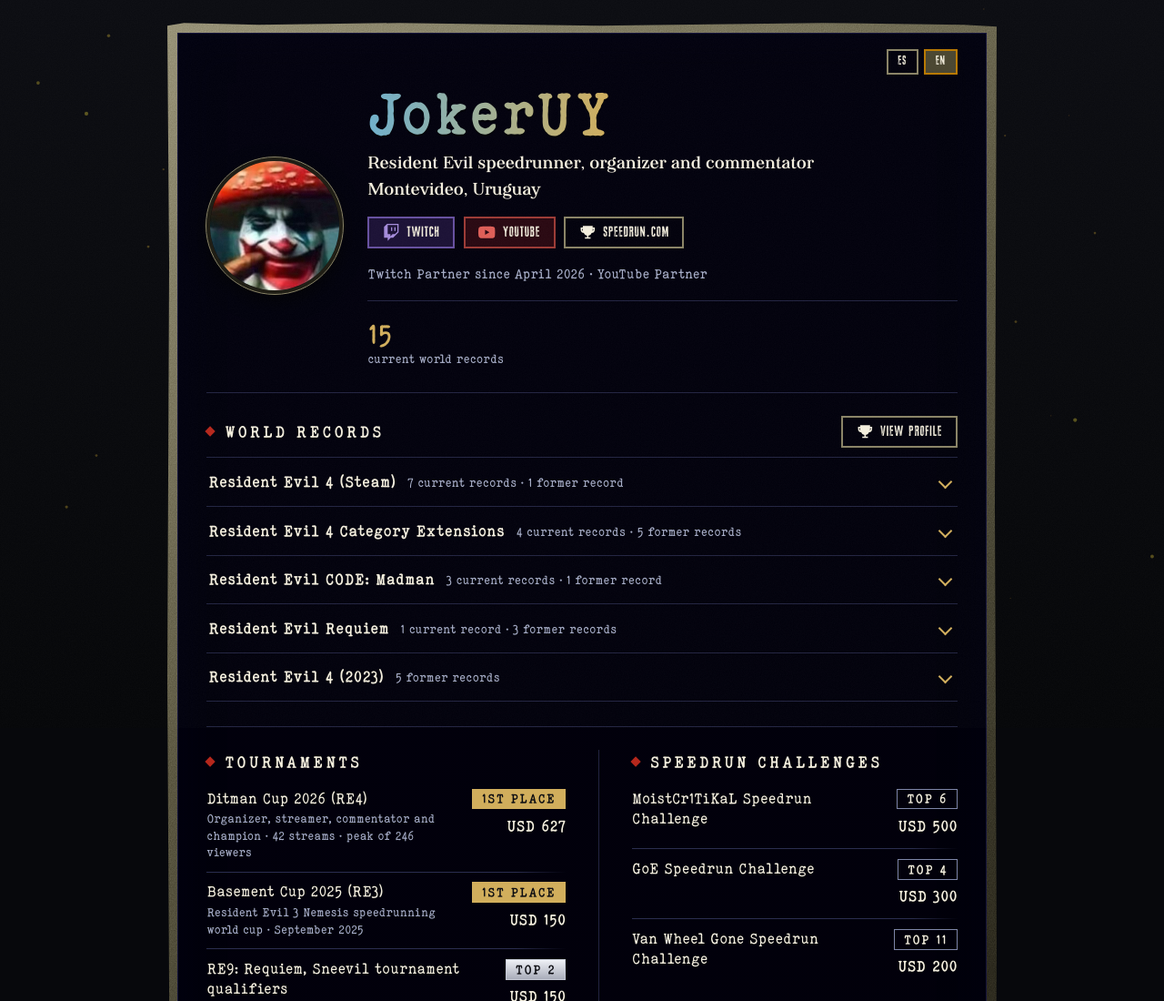
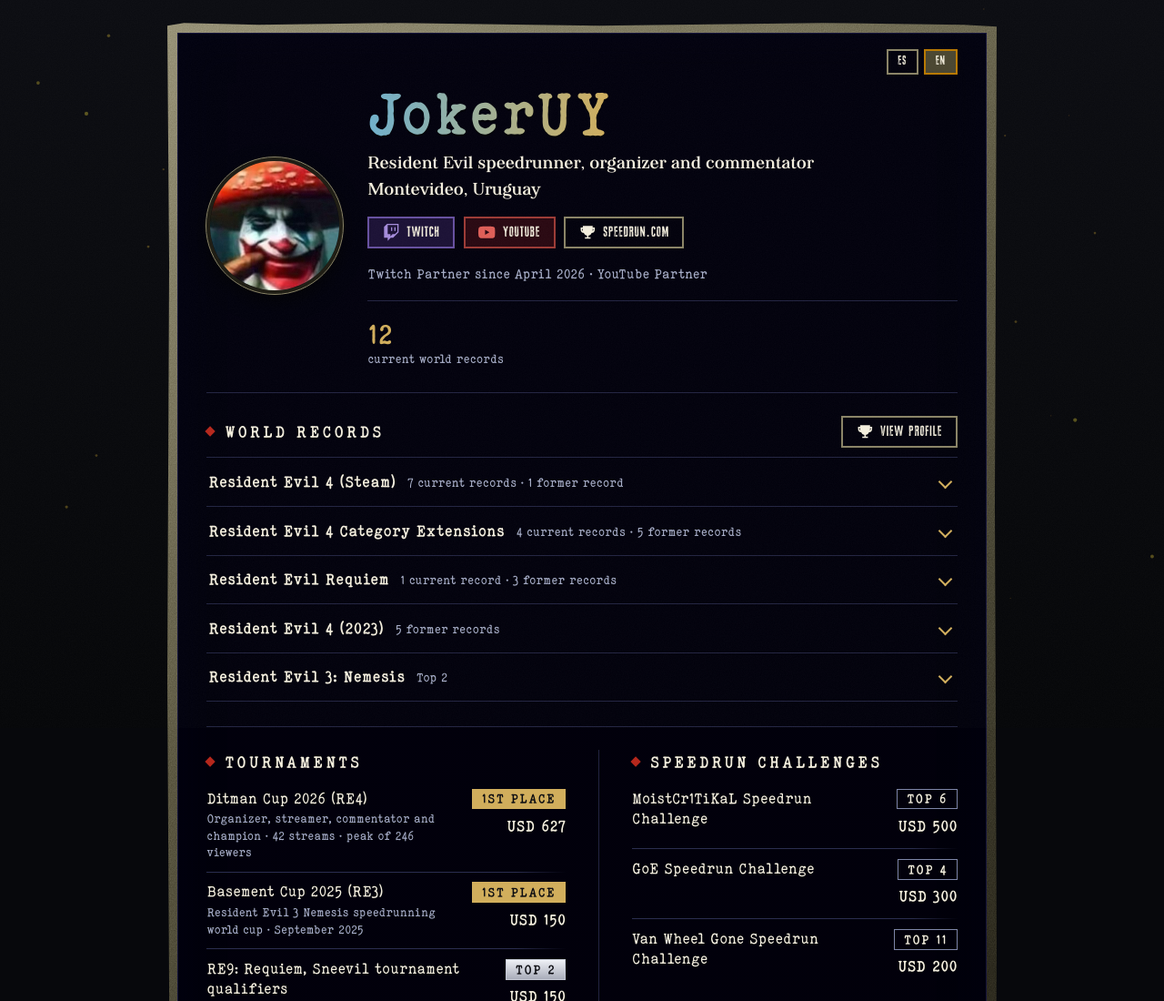
Before and after one commit to JokerUY/jokeruy.github.io, a plain HTML site: page index.html in a window 1280 px wide. Shown: the top 1100 px of the page at 91% size. Drawn offline with Linux system fonts and the light colour scheme.

Commit message:
Records: sin CODE: Madman y con RE3 Nemesis (Top 2 en Any%)
Co-Authored-By: Claude Sonnet 5.5 <noreply@anthropic.com>

```diff
--- a/index.html
+++ b/index.html
@@ -132,6 +132,7 @@ h1 { margin: 0 0 .25rem; font-family: var(--f-type); font-weight: 700; font-size
 .rec-cat { font-size: .9rem; color: var(--cream); min-width: 0; }
 .rec-sub { display: block; font-size: .72rem; color: var(--muted); }
 .rec-tag { display: inline-block; margin-left: .5rem; padding: 0 .4rem; font-size: .66rem; letter-spacing: .06em; text-transform: uppercase; color: var(--muted); border: 1px solid #5A6086; vertical-align: .1em; }
+.rec-tag.top { color: #0B0C11; border-color: #C5C9D4; background: linear-gradient(#EEF0F5, #A9ADBA); font-weight: 700; }
 .rec-time { font-size: .95rem; font-weight: 700; color: var(--gold); white-space: nowrap; }
 .rec-time a { color: inherit; text-decoration-color: rgba(209, 174, 92, .45); text-underline-offset: 3px; }
 .rec-date { font-size: .78rem; color: var(--muted); white-space: nowrap; }
@@ -314,9 +315,11 @@ h1 { margin: 0 0 .25rem; font-family: var(--f-type); font-weight: 700; font-size
   document.getElementById('mail-link').addEventListener('click', copyMail);
   // Records: salen de data/speedrun.json y data/former-records.json (los genera scripts/update-speedrun.js). Si no cargan, queda el texto con el link al perfil.
   var FR = null, openGames = {};
+  var HIDE_GAMES = ['Resident Evil CODE: Madman'];      // juegos que no se muestran
+  var TOP_GAMES = ['Resident Evil 3: Nemesis'];        // juegos que se muestran por su mejor puesto (Top 2 o Top 3)
   var TX = {
-    es: { cur: 'Récords actuales', former: 'Ex récords mundiales', tag: 'Ex récord mundial', curN: function (n) { return n + (n === 1 ? ' récord actual' : ' récords actuales'); }, formerN: function (n) { return n + (n === 1 ? ' ex récord' : ' ex récords'); } },
-    en: { cur: 'Current records', former: 'Former world records', tag: 'Former world record', curN: function (n) { return n + (n === 1 ? ' current record' : ' current records'); }, formerN: function (n) { return n + (n === 1 ? ' former record' : ' former records'); } }
+    es: { tops: 'Mejores puestos', cur: 'Récords actuales', former: 'Ex récords mundiales', tag: 'Ex récord mundial', curN: function (n) { return n + (n === 1 ? ' récord actual' : ' récords actuales'); }, formerN: function (n) { return n + (n === 1 ? ' ex récord' : ' ex récords'); } },
+    en: { tops: 'Best placements', cur: 'Current records', former: 'Former world records', tag: 'Former world record', curN: function (n) { return n + (n === 1 ? ' current record' : ' current records'); }, formerN: function (n) { return n + (n === 1 ? ' former record' : ' former records'); } }
   };
   function curLang() { return document.documentElement.lang === 'en' ? 'en' : 'es'; }
   function fmtTime(sec) {
@@ -331,10 +334,14 @@ h1 { margin: 0 0 .25rem; font-family: var(--f-type); font-weight: 700; font-size
     return new Intl.DateTimeFormat(curLang() === 'en' ? 'en-US' : 'es-UY', { year: 'numeric', month: 'short', day: 'numeric', timeZone: 'UTC' }).format(d);
   }
   function el(tag, cls, text) { var e = document.createElement(tag); if (cls) e.className = cls; if (text != null) e.textContent = text; return e; }
-  function recRow(r, isFormer) {
-    var T = TX[curLang()], row = el('div', 'rec'), cat = el('div', 'rec-cat', r.category);
+  function recRow(r, isFormer, isTop) {
+    var T = TX[curLang()], row = el('div', 'rec');
+    // En los mejores puestos se muestra primero la subcategoria (por ejemplo Any%) y debajo la categoria
+    var main = isTop && r.subcategory ? r.subcategory : r.category, small = isTop ? (r.subcategory ? r.category : null) : r.subcategory;
+    var cat = el('div', 'rec-cat', main);
     if (isFormer) cat.appendChild(el('span', 'rec-tag', T.tag));
-    if (r.subcategory) cat.appendChild(el('span', 'rec-sub', r.subcategory));
+    if (isTop) cat.appendChild(el('span', 'rec-tag top', 'Top ' + r.place));
+    if (small) cat.appendChild(el('span', 'rec-sub', small));
     row.appendChild(cat);
     var tm = el('div', 'rec-time');
     if (r.timeSeconds != null) {
@@ -350,14 +357,21 @@ h1 { margin: 0 0 .25rem; font-family: var(--f-type); font-weight: 700; font-size
     var st = SR.stats || {};
     // Datos de la cabecera
     var setD = function (id, box, v) { var e = document.getElementById(id), b = document.getElementById(box); if (e && b && v != null) { e.textContent = v; b.hidden = false; } };
-    setD('d-wr', 'datum-wr', st.worldRecords);
     // Un item por juego (solo Resident Evil), con sus records actuales y ex records
     var games = {};
-    function G(name) { return games[name] || (games[name] = { name: name, cur: [], former: [] }); }
-    (SR.personalBests || []).forEach(function (p) { if (p.worldRecord && p.game.indexOf('Resident Evil') === 0) G(p.game).cur.push(p); });
-    if (FR) (FR.records || []).concat(FR.manual || []).forEach(function (r) { if (r && r.game && r.game.indexOf('Resident Evil') === 0) G(r.game).former.push(r); });
+    function G(name) { return games[name] || (games[name] = { name: name, cur: [], former: [], tops: [] }); }
+    var shown = function (name) { return name.indexOf('Resident Evil') === 0 && HIDE_GAMES.indexOf(name) < 0; };
+    (SR.personalBests || []).forEach(function (p) {
+      if (!shown(p.game)) return;
+      if (p.worldRecord) G(p.game).cur.push(p);
+      else if (TOP_GAMES.indexOf(p.game) >= 0 && p.place >= 2 && p.place <= 3) G(p.game).tops.push(p);
+    });
+    if (FR) (FR.records || []).concat(FR.manual || []).forEach(function (r) { if (r && r.game && shown(r.game)) G(r.game).former.push(r); });
     var list = Object.keys(games).map(function (k) { return games[k]; });
-    list.sort(function (a, b) { return (b.cur.length - a.cur.length) || (b.former.length - a.former.length) || a.name.localeCompare(b.name); });
+    list.sort(function (a, b) { return (b.cur.length - a.cur.length) || (b.former.length - a.former.length) || (b.tops.length - a.tops.length) || a.name.localeCompare(b.name); });
+    // El numero de la cabecera cuenta solo los records que se muestran abajo
+    var total = list.reduce(function (n, g) { return n + g.cur.length; }, 0);
+    var dw = document.getElementById('d-wr'), db = document.getElementById('datum-wr'); if (dw && db) { dw.textContent = total; db.hidden = total === 0; }
     var acc = document.getElementById('acc'); if (!acc) return;
     acc.querySelectorAll('details').forEach(function (d) { openGames[d.getAttribute('data-game')] = d.open; });
     acc.textContent = '';
@@ -371,10 +385,12 @@ h1 { margin: 0 0 .25rem; font-family: var(--f-type); font-weight: 700; font-size
       var counts = [];
       if (g.cur.length) counts.push(T.curN(g.cur.length));
       if (g.former.length) counts.push(T.formerN(g.former.length));
+      if (g.tops.length) counts.push('Top ' + Math.min.apply(null, g.tops.map(function (p) { return p.place; })));
       title.appendChild(el('span', 'acc-count', counts.join(' · ')));
       sum.appendChild(title); det.appendChild(sum);
       var body = el('div', 'acc-body');
       if (g.cur.length) { var c = el('div', 'acc-group'); c.appendChild(el('h3', null, T.cur)); g.cur.forEach(function (r) { c.appendChild(recRow(r, false)); }); body.appendChild(c); }
+      if (g.tops.length) { var tp = el('div', 'acc-group'); tp.appendChild(el('h3', null, T.tops)); g.tops.forEach(function (r) { tp.appendChild(recRow(r, false, true)); }); body.appendChild(tp); }
       if (g.former.length) { var f = el('div', 'acc-group'); f.appendChild(el('h3', null, T.former)); g.former.forEach(function (r) { f.appendChild(recRow(r, true)); }); body.appendChild(f); }
       det.appendChild(body); acc.appendChild(det);
     });
```
